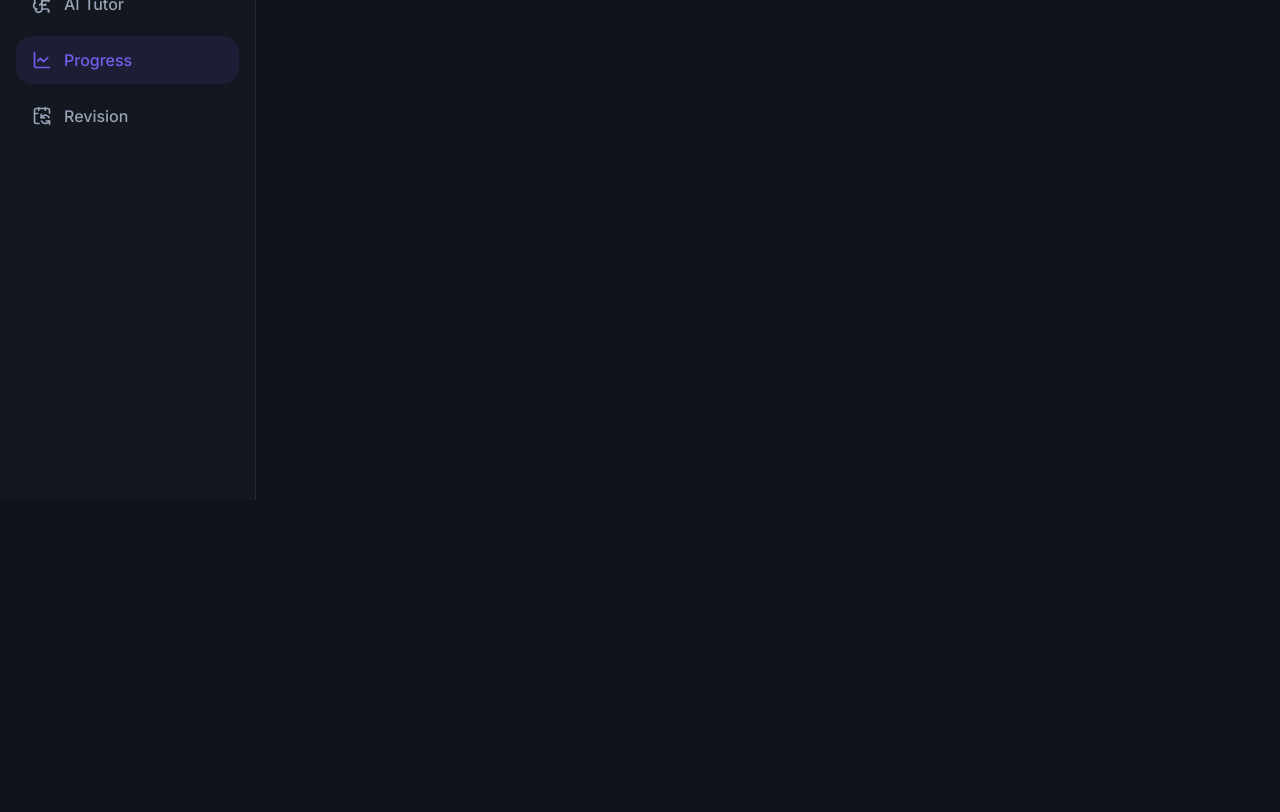
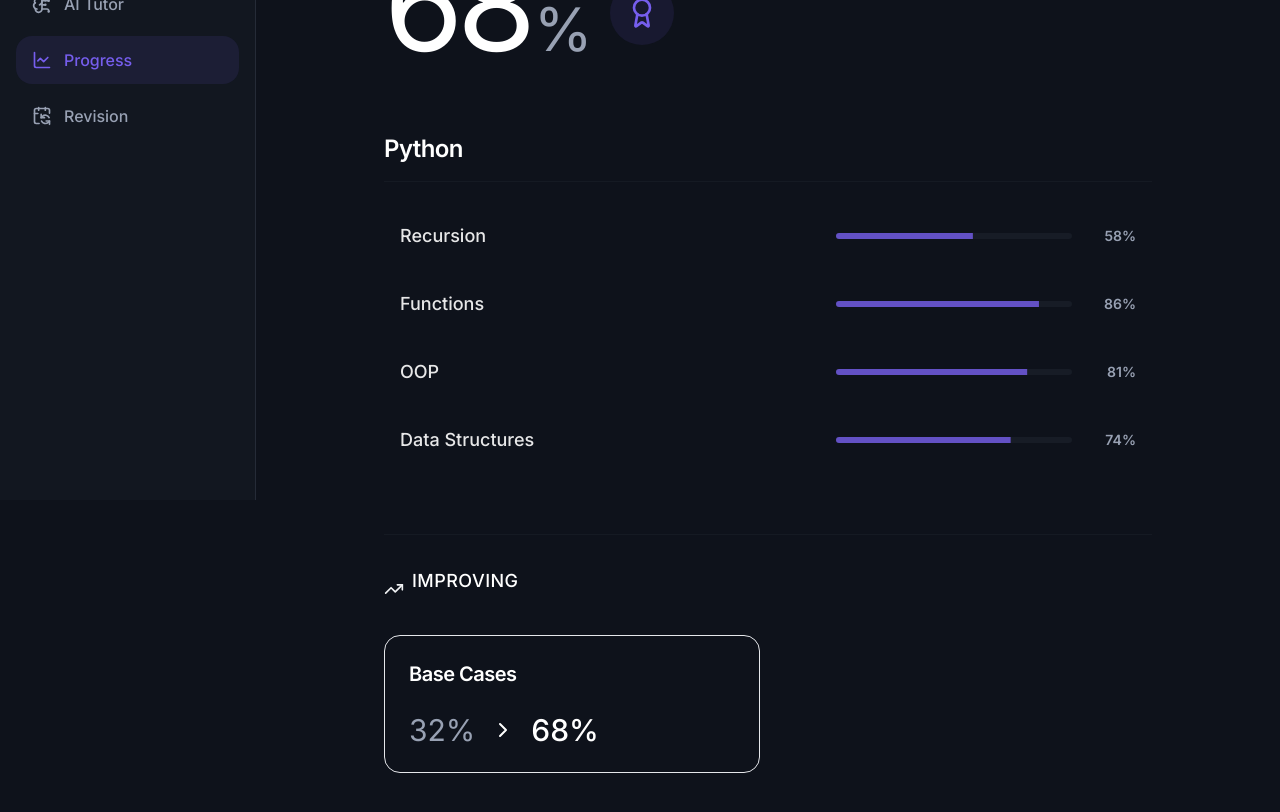
Before and after one commit to DivyanshuDubey10/Concept-IQ, a React (Vite) app in the folder frontend/: page /progress in a window 1280 px wide. Shown: the part 300-1112 px from the top of the page. Before the commit the page ends 800 px from the top, so only its background shows below. Built offline with nearby package versions, Linux system fonts and the light colour scheme.

Commit message:
feat(progress): add concept mastery visualization

```diff
--- a/frontend/src/lib/mock-data.ts
+++ b/frontend/src/lib/mock-data.ts
@@ -163,5 +163,26 @@ export const dashboardData = {
         explanation: "In tail recursion, the accumulator holds the final result, which is returned by the base case."
       }
     ]
+  },
+  progressData: {
+    overallMastery: 68,
+    topics: [
+      {
+        name: "Python",
+        concepts: [
+          { name: "Recursion", mastery: 58 },
+          { name: "Functions", mastery: 86 },
+          { name: "OOP", mastery: 81 },
+          { name: "Data Structures", mastery: 74 }
+        ]
+      }
+    ],
+    improving: [
+      {
+        name: "Base Cases",
+        previousMastery: 32,
+        currentMastery: 68
+      }
+    ]
   }
 };
--- a/frontend/src/pages/Progress.tsx
+++ b/frontend/src/pages/Progress.tsx
@@ -1,8 +1,135 @@
-export default function Progress() {
+import { useState, useEffect } from 'react'
+import { TrendingUp, Award, ChevronRight } from 'lucide-react'
+import { dashboardData } from '../lib/mock-data'
+import { Progress } from '../components/ui/progress'
+
+// Helper component for animating numbers
+function AnimatedNumber({ value, duration = 1500 }: { value: number, duration?: number }) {
+  const [current, setCurrent] = useState(0)
+
+  useEffect(() => {
+    let startTime: number
+    let animationFrame: number
+
+    const animate = (timestamp: number) => {
+      if (!startTime) startTime = timestamp
+      const progress = timestamp - startTime
+
+      // Easing function (easeOutQuart)
+      const easeOut = 1 - Math.pow(1 - Math.min(progress / duration, 1), 4)
+
+      setCurrent(Math.floor(easeOut * value))
+
+      if (progress < duration) {
+        animationFrame = requestAnimationFrame(animate)
+      } else {
+        setCurrent(value)
+      }
+    }
+
+    animationFrame = requestAnimationFrame(animate)
+    return () => cancelAnimationFrame(animationFrame)
+  }, [value, duration])
+
+  return <span>{current}</span>
+}
+
+export default function ProgressPage() {
+  const { progressData } = dashboardData
+  const [isMounted, setIsMounted] = useState(false)
+
+  useEffect(() => {
+    // Small delay to trigger CSS transitions after mount
+    const t = setTimeout(() => setIsMounted(true), 100)
+    return () => clearTimeout(t)
+  }, [])
+
   return (
-    <div className="space-y-6">
-      <h1>Your Progress</h1>
-      <p>Granular mastery metrics and historical performance.</p>
+    <div className="max-w-3xl mx-auto space-y-16 py-8">
+
+      {/* Hero Section */}
+      <section className="space-y-6">
+        <h1 className="text-3xl font-medium text-text-muted tracking-wide">
+          Your mastery
+        </h1>
+        <div className="flex items-end gap-6">
+          <div className="text-8xl md:text-9xl font-light tracking-tighter text-white">
+            <AnimatedNumber value={progressData.overallMastery} />
+            <span className="text-5xl md:text-6xl text-text-muted ml-1">%</span>
+          </div>
+          <div className="mb-6 h-16 w-16 rounded-full bg-primary/10 flex items-center justify-center animate-fade-in" style={{ animationDelay: '1000ms', animationFillMode: 'both' }}>
+            <Award className="w-8 h-8 text-primary" />
+          </div>
+        </div>
+      </section>
+
+      {/* Topics Breakdown */}
+      <section className="space-y-10">
+        {progressData.topics.map((topic, topicIdx) => (
+          <div key={topicIdx} className="space-y-6">
+            <h2 className="text-2xl font-semibold text-white tracking-tight border-b border-border/30 pb-4">
+              {topic.name}
+            </h2>
+
+            <div className="space-y-2">
+              {topic.concepts.map((concept, conceptIdx) => (
+                <div
+                  key={conceptIdx}
+                  className="flex items-center justify-between p-4 rounded-xl hover:bg-surface/30 transition-colors group"
+                >
+                  <span className="text-lg font-medium text-white/90 group-hover:text-white transition-colors">
+                    {concept.name}
+                  </span>
+
+                  <div className="flex items-center gap-6 w-full max-w-[200px] sm:max-w-[300px]">
+                    <Progress
+                      value={isMounted ? concept.mastery : 0}
+                      className="h-1.5 flex-1"
+                      indicatorClassName="bg-primary/80 transition-transform duration-1000 ease-out"
+                    />
+                    <span className="text-sm font-semibold text-text-muted w-10 text-right">
+                      {isMounted ? <AnimatedNumber value={concept.mastery} duration={2000} /> : 0}%
+                    </span>
+                  </div>
+                </div>
+              ))}
+            </div>
+          </div>
+        ))}
+      </section>
+
+      {/* Improving Section */}
+      <section className="space-y-6 pt-8 border-t border-border/30">
+        <div className="flex items-center text-success mb-2">
+          <TrendingUp className="w-5 h-5 mr-2" />
+          <h2 className="text-lg font-medium tracking-wide uppercase">Improving</h2>
+        </div>
+
+        <div className="grid grid-cols-1 md:grid-cols-2 gap-4">
+          {progressData.improving.map((item, idx) => (
+            <div
+              key={idx}
+              className="bg-gradient-to-br from-success/10 to-transparent border border-success/20 rounded-2xl p-6 relative overflow-hidden group hover:border-success/40 transition-colors"
+            >
+              <h3 className="text-xl font-semibold text-white mb-6">
+                {item.name}
+              </h3>
+
+              <div className="flex items-center gap-4 text-3xl font-light text-white">
+                <span className="text-text-muted">{item.previousMastery}%</span>
+                <ChevronRight className="w-6 h-6 text-success/50" />
+                <span className="text-success font-medium">
+                  {isMounted ? <AnimatedNumber value={item.currentMastery} duration={2000} /> : item.previousMastery}%
+                </span>
+              </div>
+
+              {/* Subtle visual flair */}
+              <div className="absolute -bottom-6 -right-6 w-24 h-24 bg-success/20 rounded-full blur-[30px] group-hover:scale-150 transition-transform duration-700" />
+            </div>
+          ))}
+        </div>
+      </section>
+
     </div>
   )
 }
```
